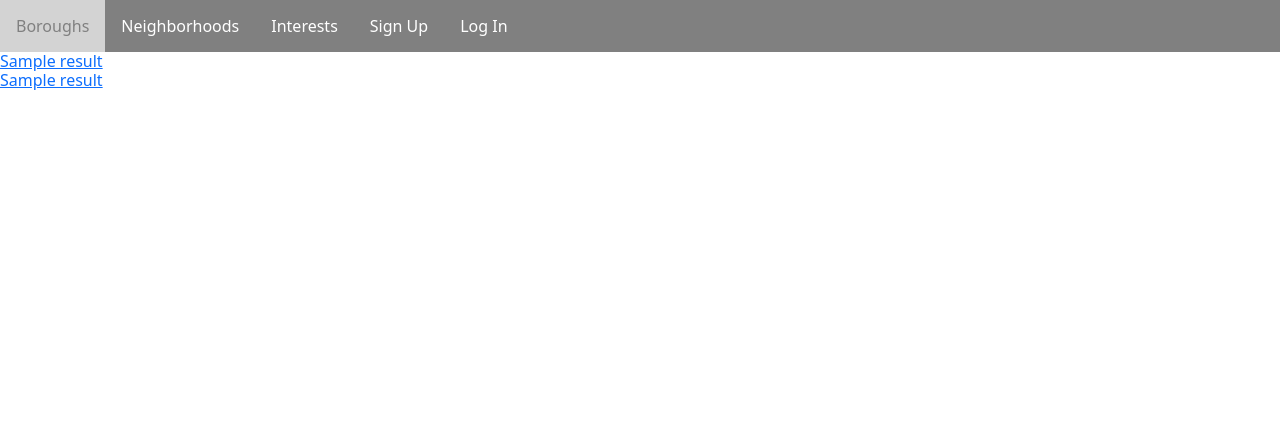
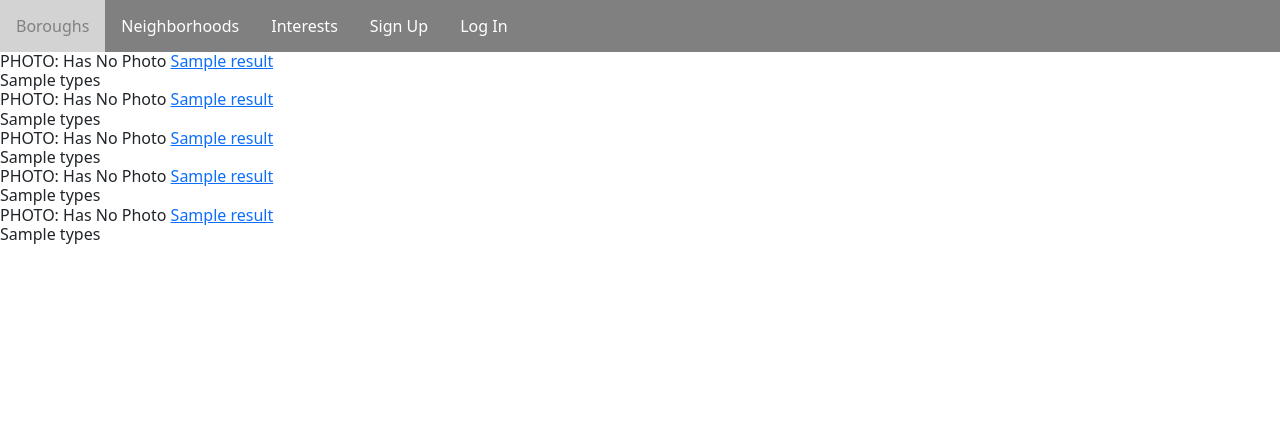
Before and after one commit to Mira85/project_4, a Django app: page /neighborhoods/3/ in a window 1280 px wide. Shown: the top 443 px of the page. Run offline with Django 4.2, Linux system fonts and the light colour scheme; data comes from the database, SQL or seed files in the repository; tables that the repository leaves empty hold one stand-in row (values such as "Sample post"); a database or web service that is not in the repository returns one stand-in record (values such as "Sample title"); data that the repository does not hold is empty.

Commit message:
added additional fetches to neighborhood_fetch - nightclubs, lodging, clothing_store

```diff
--- a/main_app/templates/interest/interest_fetch.html
+++ b/main_app/templates/interest/interest_fetch.html
@@ -7,6 +7,10 @@
     </h6>
     <h6>
         <img src="{{ point_of_interest.photo }}" alt="">
+    </h6>
+    <h6>
+        TYPES: {{ point_of_interest.interest_category}}
+
     </h6>
     <h6>
         ID: {{ point_of_interest.id }}
--- a/main_app/templates/neighborhood/neighborhood_fetch.html
+++ b/main_app/templates/neighborhood/neighborhood_fetch.html
@@ -5,9 +5,12 @@
     <h6>
         {% for point_of_interest in points_of_interest %}
             <div>
+                PHOTO: {{ point_of_interest.photo }}
                 <a href="{% url 'point_of_interest_detail' point_of_interest.id %}">
                     {{ point_of_interest.name }}
                 </a>
+                <br>
+                {{ point_of_interest.interest_category }}
             </div>
         {% endfor %}
 
--- a/main_app/views.py
+++ b/main_app/views.py
@@ -43,42 +43,73 @@
     response = requests.get(tourist_attraction_url, headers=headers, data=payload)
     neighborhood_tourist_attractions = response.json()['results']
     result_list.append(neighborhood_tourist_attractions)
+
     # Restaurants
     restaurant_url = f"{NEIGHBORHOOD_BASE_URL}{neighborhood.name}&type=restaurant&key={API_KEY}"
     response = requests.get(restaurant_url, headers=headers, data=payload)
     neighborhood_restaurants = response.json()['results']
     result_list.append(neighborhood_restaurants)
 
+    # Night Clubs
+    club_url = f"{NEIGHBORHOOD_BASE_URL}{neighborhood.name}&type=night_club&key={API_KEY}"
+    response = requests.get(club_url, headers=headers, data=payload)
+    neighborhood_clubs = response.json()['results']
+    result_list.append(neighborhood_clubs)
+
+    #Lodging
+    lodging_url = f"{NEIGHBORHOOD_BASE_URL}{neighborhood.name}&type=lodging&key={API_KEY}"
+    response = requests.get(lodging_url, headers=headers, data=payload)
+    neighborhood_lodging = response.json()['results']
+    result_list.append(neighborhood_lodging)
+
+    # Museum
+    # museum_url = f"{NEIGHBORHOOD_BASE_URL}{neighborhood.name}&type=museum&key={API_KEY}"
+    # response = requests.get(museum_url, headers=headers, data=payload)
+    # neighborhood_museums = response.json()['results']
+    # result_list.append(neighborhood_museums)
+
+    # Clothing_Store
+    clothing_store_url = f"{NEIGHBORHOOD_BASE_URL}{neighborhood.name}&type=clothing_store&key={API_KEY}"
+    response = requests.get(clothing_store_url, headers=headers, data=payload)
+    neighborhood_clothing_stores = response.json()['results']
+    result_list.append(neighborhood_clothing_stores)
+
+
     for genre in result_list:
         for result in genre:
-            places = {
-                "name": result['name'],
-                "address": result['formatted_address'],
-                "interest_category": result['types'],
-                "rating": result['rating'],
-                "id": result['place_id'],
-            }
-            place_list.append(places)
+            if ['photos'][0] in result:
+                print(result['photos'][0]['photo_reference'])
+            if ['photos'][0] in result:
+                place = {
+                    "name": result['name'],
+                    "address": result['formatted_address'],
+                    "interest_category": result['types'],
+                    "rating": result['rating'],
+                    "id": result['place_id'],
+                    'photo': result['photos'][0]['photo_reference']
+                }
+                place_list.append(place)
+            else:
+                place = {
+                    "name": result['name'],
+                    "address": result['formatted_address'],
+                    "interest_category": result['types'],
+                    "rating": result['rating'],
+                    "id": result['place_id'],
+                    'photo': "Has No Photo"
+                }
+                place_list.append(place)
 
-    # for result in neighborhood_restaurants:
-    #     places = {
-    #         "name": result['name'],
-    #         "address": result['formatted_address'],
-    #         "interest_category": result['types'],
-    #         "rating": result['rating'],
-    #         "id": result['place_id'],
-    #     }
-    #     place_list.append(places)
-
-    # for result in neighborhood_tourist_attractions:
-    #     places = {
-    #         "name": result['name'],
-    #         "address": result['formatted_address'],
-    #         "interest_category": result['types'],
-    #         "rating": result['rating'],
-    #         "id": result['place_id'],
-    #     }
-    #     place_list.append(places)
+            # else:
+            #     place = {
+            #         "name": result['name'],
+            #         "address": result['formatted_address'],
+            #         "interest_category": result['types'],
+            #         "rating": result['rating'],
+            #         "id": result['place_id'],
+            #         "photo": 'HAS PHOTO'
+            #     }
+                # place_list.append(place)
 
     return render(request, 'neighborhood/neighborhood_fetch.html', {
         'neighborhood': neighborhood,
```
